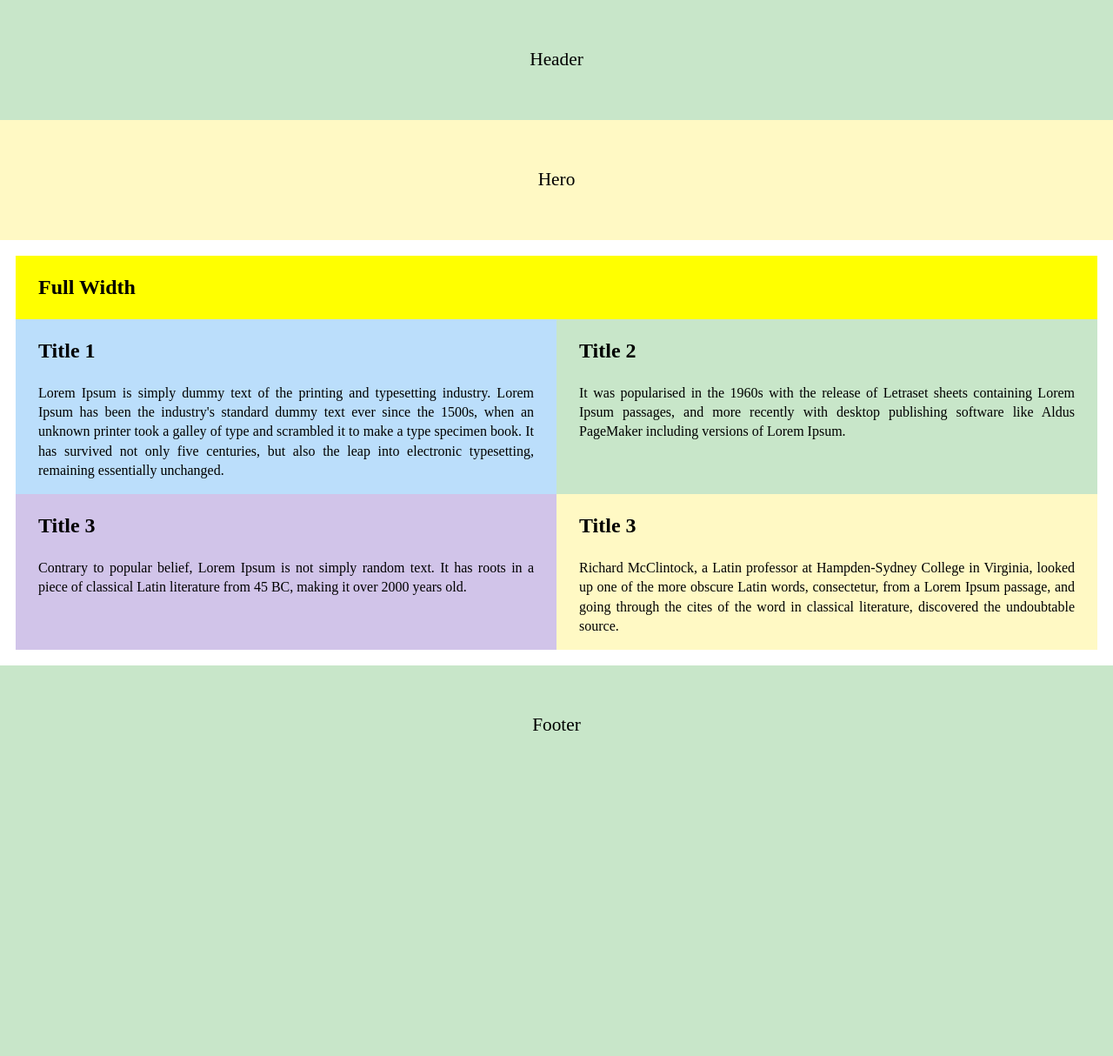
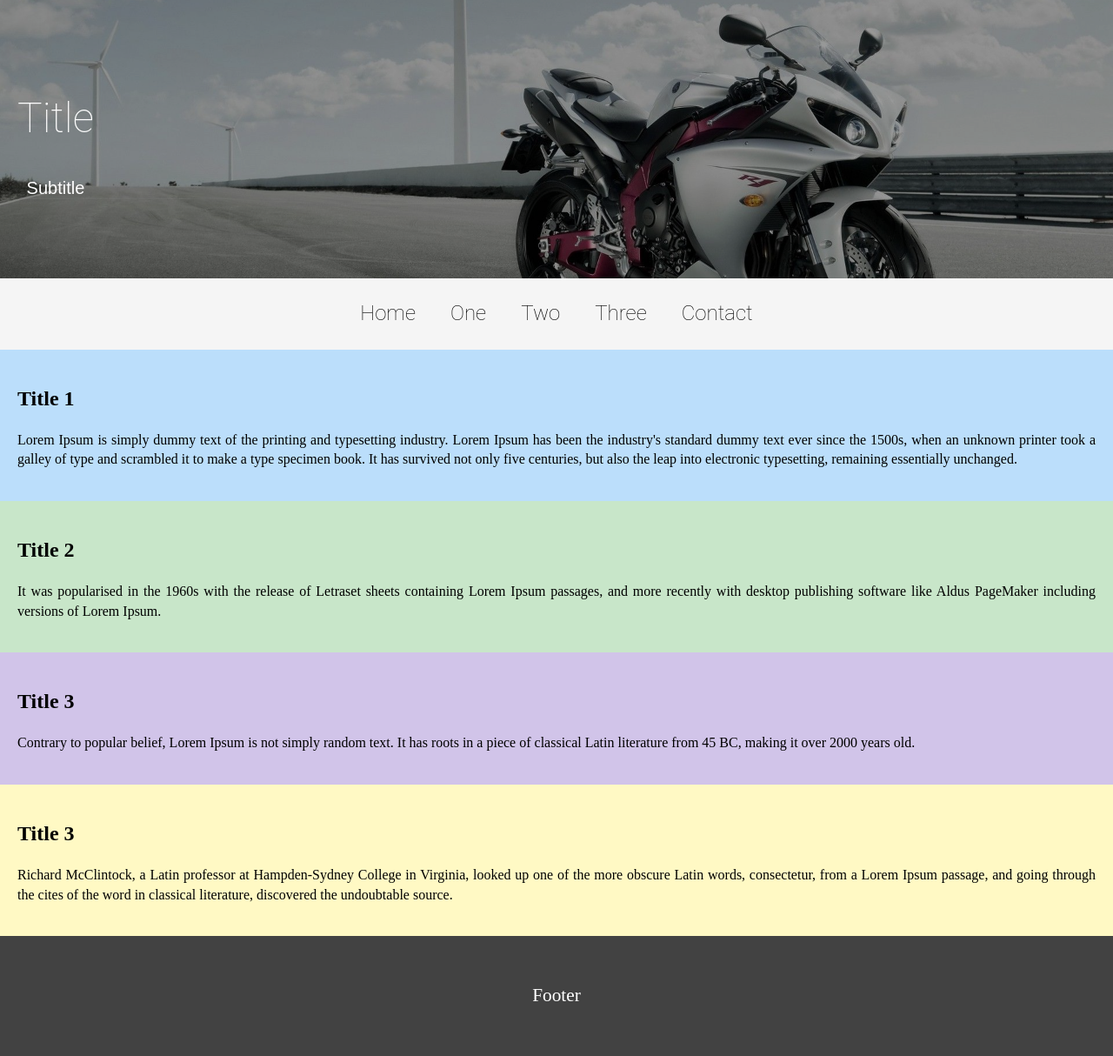
Before and after one commit to SDupZ/tennis, a Django app: page / in a window 1280 px wide. Shown: the whole page at 87% size. Before the commit the page ends 840 px from the top, so only its background shows below. Run offline with Django 3.2, Linux system fonts and the light colour scheme.

Commit message:
Added jumbotron

```diff
--- a/static/css/main.css
+++ b/static/css/main.css
@@ -1815,14 +1815,6 @@
   .push--wide--eleven-twelfths {
     margin-left: 91.666%; } }
 
-.grid {
-  margin-right: -26px;
-  margin: 18px auto;
-  padding: 0 18px; }
-
-.grid__item {
-  padding-right: 26px; }
-
 html {
   color: #000;
   font-size: 1em;
@@ -1832,39 +1824,71 @@ html {
 body {
   margin: 0; }
 
-.header {
-  padding: 54px 0;
+.nav {
   text-align: center;
-  background-color: #C8E6C9;
-  color: #000; }
-  .header p {
-    font-size: 1.333em;
-    margin: 0; }
+  background-color: #F5F5F5;
+  color: #000;
+  display: flex;
+  justify-content: center; }
+  .nav p {
+    font-size: 24px;
+    font-family: 'Roboto', sans-serif;
+    font-weight: 200;
+    padding-left: 20px;
+    padding-right: 20px; }
+
+.jumbotron {
+  background-image: url("/static/img/temporary/head.jpg");
+  background-size: cover;
+  background-position: center center;
+  margin-bottom: 0;
+  position: relative;
+  box-shadow: inset 0 0 0 1000px rgba(0, 0, 0, 0.4); }
+
+.jumbotron .container {
+  text-align: center; }
+
+.jumbotron h1 {
+  color: #fff;
+  font-size: 48px;
+  font-family: 'Roboto', sans-serif;
+  font-weight: 100; }
+
+.jumbotron p {
+  font-size: 20px;
+  color: #fff;
+  font-family: 'Oxygen', sans-serif;
+  font-weight: 100; }
+
+.vertical-center {
+  min-height: 40vh;
+  display: flex;
+  align-items: center; }
 
 .footer {
   padding: 54px 0;
   text-align: center;
-  background-color: #C8E6C9;
-  color: #000; }
+  background-color: #424242;
+  color: #fff; }
   .footer p {
     font-size: 1.333em;
     margin: 0; }
 
+.container {
+  padding: 20px;
+  text-align: justify; }
+
 .section_1 {
-  background-color: #BBDEFB;
-  text-align: justify; }
+  background-color: #BBDEFB; }
 
 .section_2 {
-  background-color: #C8E6C9;
-  text-align: justify; }
+  background-color: #C8E6C9; }
 
 .section_3 {
-  background-color: #D1C4E9;
-  text-align: justify; }
+  background-color: #D1C4E9; }
 
 .section_4 {
-  background-color: #FFF9C4;
-  text-align: justify; }
+  background-color: #FFF9C4; }
 
 .hero {
   padding: 54px 0;
--- a/static/sass/base/_core.scss
+++ b/static/sass/base/_core.scss
@@ -1,11 +1,8 @@
 .grid {
-    margin-right: -($gutter);
-    margin: 18px auto;
-    padding: 0 18px;
 }
 
 .grid__item {
-    padding-right: $gutter;
+    // padding-right: $gutter;
 }
 
 html {
--- a/static/sass/base/_settings.scss
+++ b/static/sass/base/_settings.scss
@@ -11,6 +11,8 @@ $bgGreen: #C8E6C9;
 $bgMagenta: #D1C4E9;
 $bgWhite: #F5F5F5;
 $bgYellow: #FFF9C4;
+
+$dark: #424242;
 
 
 // /*------------------------------------*\
--- a/static/sass/components/_footer.scss
+++ b/static/sass/components/_footer.scss
@@ -2,8 +2,8 @@
     padding: 54px 0;
     text-align: center;
 
-    background-color: $bgGreen;
-    color: $black;
+    background-color: $dark;
+    color: $white;
 
     p {
         font-size: 1.333em;
--- a/static/sass/components/_header.scss
+++ /dev/null
@@ -1,12 +0,0 @@
-.header {
-    padding: 54px 0;
-    text-align: center;
-
-    background-color: $bgGreen;
-    color: $black;
-
-    p {
-        font-size: 1.333em;
-        margin: 0;
-    }
-}
--- /dev/null
+++ b/static/sass/components/_jumbotron.scss
@@ -0,0 +1,33 @@
+.jumbotron {
+	background-image: url('/static/img/temporary/head.jpg');
+	background-size: cover;
+	background-position: center center;
+	margin-bottom:0;
+	position: relative;
+
+	box-shadow: inset 0 0 0 1000px rgba(0,0,0,.4);
+}
+
+.jumbotron .container {
+	text-align: center;
+}
+
+.jumbotron h1 {
+	color: #fff;
+	font-size: 48px;
+	font-family: 'Roboto', sans-serif;
+	font-weight: 100;
+}
+
+.jumbotron p {
+	font-size: 20px;
+	color: #fff;
+	font-family: 'Oxygen', sans-serif;
+    font-weight: 100;
+}
+
+.vertical-center {
+	min-height: 40vh;
+	display: flex;
+	align-items: center;
+}
--- /dev/null
+++ b/static/sass/components/_nav.scss
@@ -0,0 +1,19 @@
+.nav {
+    text-align: center;
+
+    background-color: $bgWhite;
+    color: $black;
+
+    display: flex;
+    justify-content: center;
+
+
+    p {
+    	font-size: 24px;
+    	font-family: 'Roboto', sans-serif;
+    	font-weight: 200;
+        padding-left: 20px;
+        padding-right: 20px;
+    }
+
+}
--- a/static/sass/components/_sections.scss
+++ b/static/sass/components/_sections.scss
@@ -1,19 +1,20 @@
+.container {
+    padding: 20px;
+    text-align: justify;
+}
+
 .section_1 {
     background-color: $bgBlue;
-    text-align: justify;
 }
 
 .section_2 {
     background-color: $bgGreen;
-    text-align: justify;
 }
 
 .section_3 {
     background-color: $bgMagenta;
-    text-align: justify;
 }
 
 .section_4 {
     background-color: $bgYellow;
-    text-align: justify;
 }
--- a/static/sass/main.scss
+++ b/static/sass/main.scss
@@ -10,7 +10,8 @@
 @import 'base/core';
 
 // Components
-@import 'components/header';
+@import 'components/nav';
+@import 'components/jumbotron';
 @import 'components/footer';
 @import 'components/sections';
 
--- a/templates/index.html
+++ b/templates/index.html
@@ -2,46 +2,69 @@
 
 {% block main-content %}
 
-<div class="header">
-    <p>Header</p>
+<!-- Jumbotron -->
+<div class="jumbotron vertical-center">
+    <div class="container">
+      <h1>Title</h1>
+      <p>Subtitle</p>
+    </div>
 </div>
 
-<div class="hero">
-    <p>Hero</p>
+<div class="nav">
+    <p>Home</p>
+    <p>One</p>
+    <p>Two</p>
+    <p>Three</p>
+    <p>Contact</p>
 </div>
+
 
 <div class="grid grid--center">
 
-    <div class="grid__item one-whole" style="background-color: yellow;">
-        <h2>Full Width </h2>
-    </div>
 
-    <div class="grid__item one-whole tablet--one-half section_1">
+    <!-- Section 1 -->
+    <div class="grid__item one-whole section_1">
+        <div class="container">
             <h2>Title 1</h2>
             <p>
                 Lorem Ipsum is simply dummy text of the printing and typesetting industry. Lorem Ipsum has been the industry's standard dummy text ever since the 1500s, when an unknown printer took a galley of type and scrambled it to make a type specimen book. It has survived not only five centuries, but also the leap into electronic typesetting, remaining essentially unchanged.
             </p>
         </div>
+    </div>
 
-    <div class="grid__item one-whole tablet--one-half section_2">
+
+
+    <!-- Section 2 -->
+    <div class="grid__item one-whole section_2">
+        <div class="container">
             <h2>Title 2</h2>
             <p>
                 It was popularised in the 1960s with the release of Letraset sheets containing Lorem Ipsum passages, and more recently with desktop publishing software like Aldus PageMaker including versions of Lorem Ipsum.
             </p>
         </div>
+    </div>
 
-    <div class="grid__item one-whole tablet--one-half section_3">
+
+    <!-- Section 3 -->
+    <div class="grid__item one-whole section_3">
+        <div class="container">
             <h2>Title 3</h2>
             <p>
                 Contrary to popular belief, Lorem Ipsum is not simply random text. It has roots in a piece of classical Latin literature from 45 BC, making it over 2000 years old.
             </p>
         </div>
+    </div>
 
-    <div class="grid__item one-whole tablet--one-half section_4">
+
+
+    <!-- Section 4 -->
+    <div class="grid__item one-whole section_4">
+        <div class="container">
             <h2>Title 3</h2>
             <p>
                 Richard McClintock, a Latin professor at Hampden-Sydney College in Virginia, looked up one of the more obscure Latin words, consectetur, from a Lorem Ipsum passage, and going through the cites of the word in classical literature, discovered the undoubtable source.
             </p>
+        </div>
     </div>
 
 </div>
```
Also changed, not shown: static/img/temporary/head.jpg (added). Lines whose indentation alone changed are shown as unchanged.
